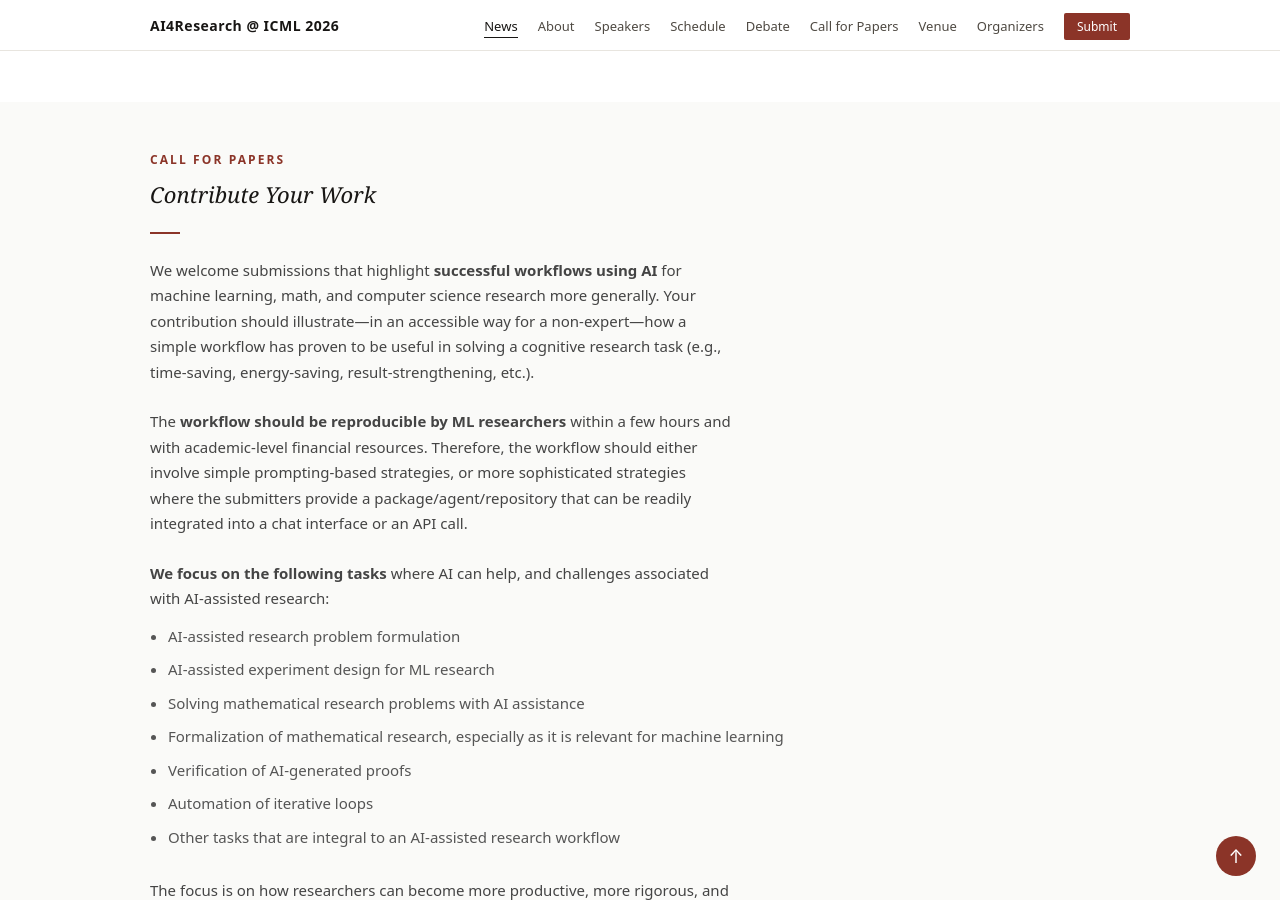
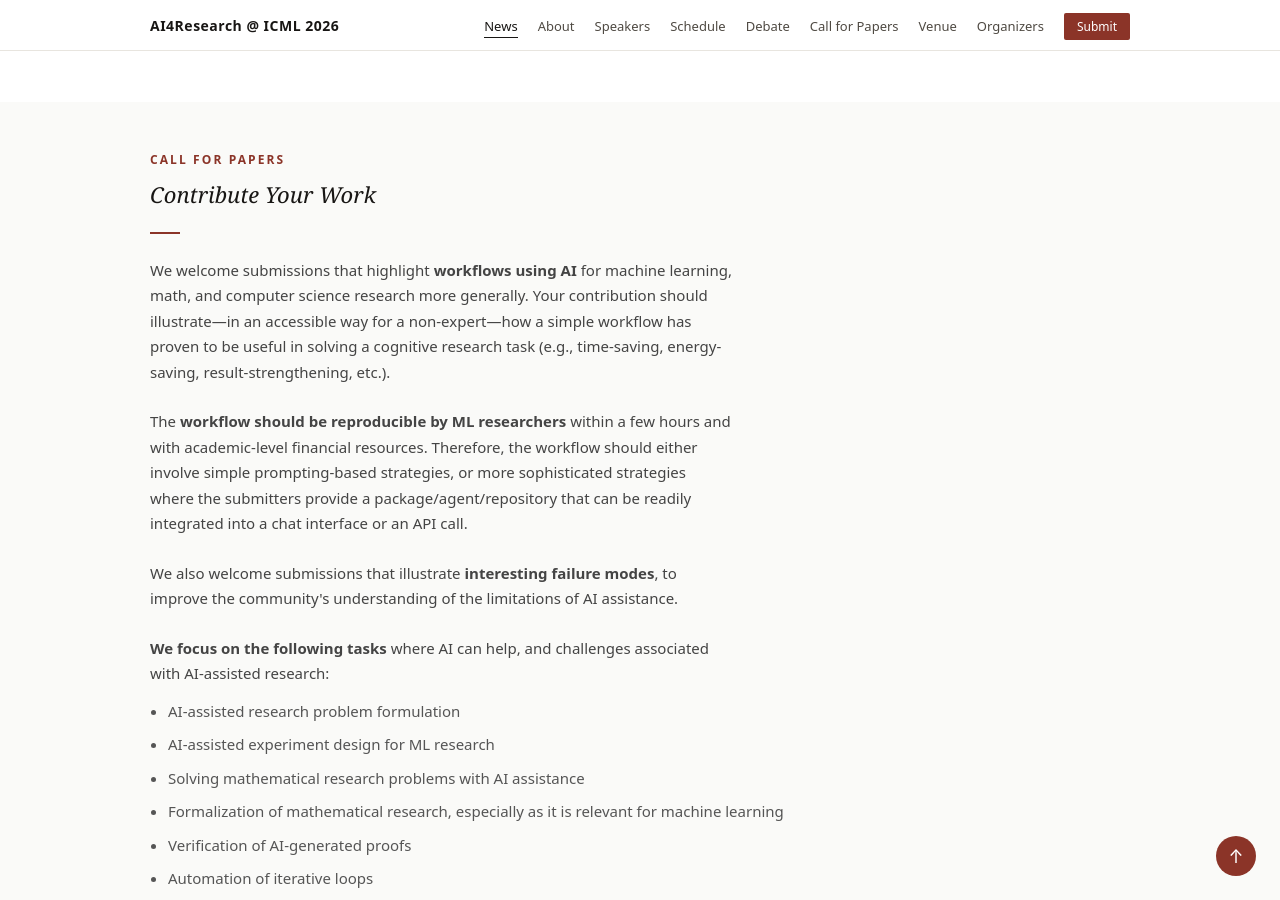
Before and after one commit to ai4research-icml-workshop/ai4research-icml-workshop.github.io, a Jekyll site: the page built from index.html, in a window 1280 px wide and 900 px high, scrolled down 4630 px. Built offline with Jekyll 4.4.1, drawn with Linux system fonts in a browser that asks for light colours.

Commit message:
Refine CFP wording

```diff
--- a/_includes/cfp.html
+++ b/_includes/cfp.html
@@ -3,9 +3,11 @@
     <p class="section-label">Call for Papers</p>
     <h2 id="cfp-title" class="section-heading">Contribute Your Work</h2>
     <div class="section-divider"></div>
-    <p class="cfp-summary">We welcome submissions that highlight <strong>successful workflows using AI</strong> for machine learning, math, and computer science research more generally. Your contribution should illustrate—in an accessible way for a non-expert—how a simple workflow has proven to be useful in solving a cognitive research task (e.g., time-saving, energy-saving, result-strengthening, etc.).</p>
+    <p class="cfp-summary">We welcome submissions that highlight <strong>workflows using AI</strong> for machine learning, math, and computer science research more generally. Your contribution should illustrate—in an accessible way for a non-expert—how a simple workflow has proven to be useful in solving a cognitive research task (e.g., time-saving, energy-saving, result-strengthening, etc.).</p>
 
     <p class="cfp-summary">The <strong>workflow should be reproducible by ML researchers</strong> within a few hours and with academic-level financial resources. Therefore, the workflow should either involve simple prompting-based strategies, or more sophisticated strategies where the submitters provide a package/agent/repository that can be readily integrated into a chat interface or an API call.</p>
+
+    <p class="cfp-summary">We also welcome submissions that illustrate <strong>interesting failure modes</strong>, to improve the community's understanding of the limitations of AI assistance.</p>
 
     <div class="cfp-topics">
       <p class="cfp-summary"><strong>We focus on the following tasks</strong> where AI can help, and challenges associated with AI-assisted research:</p>
```
